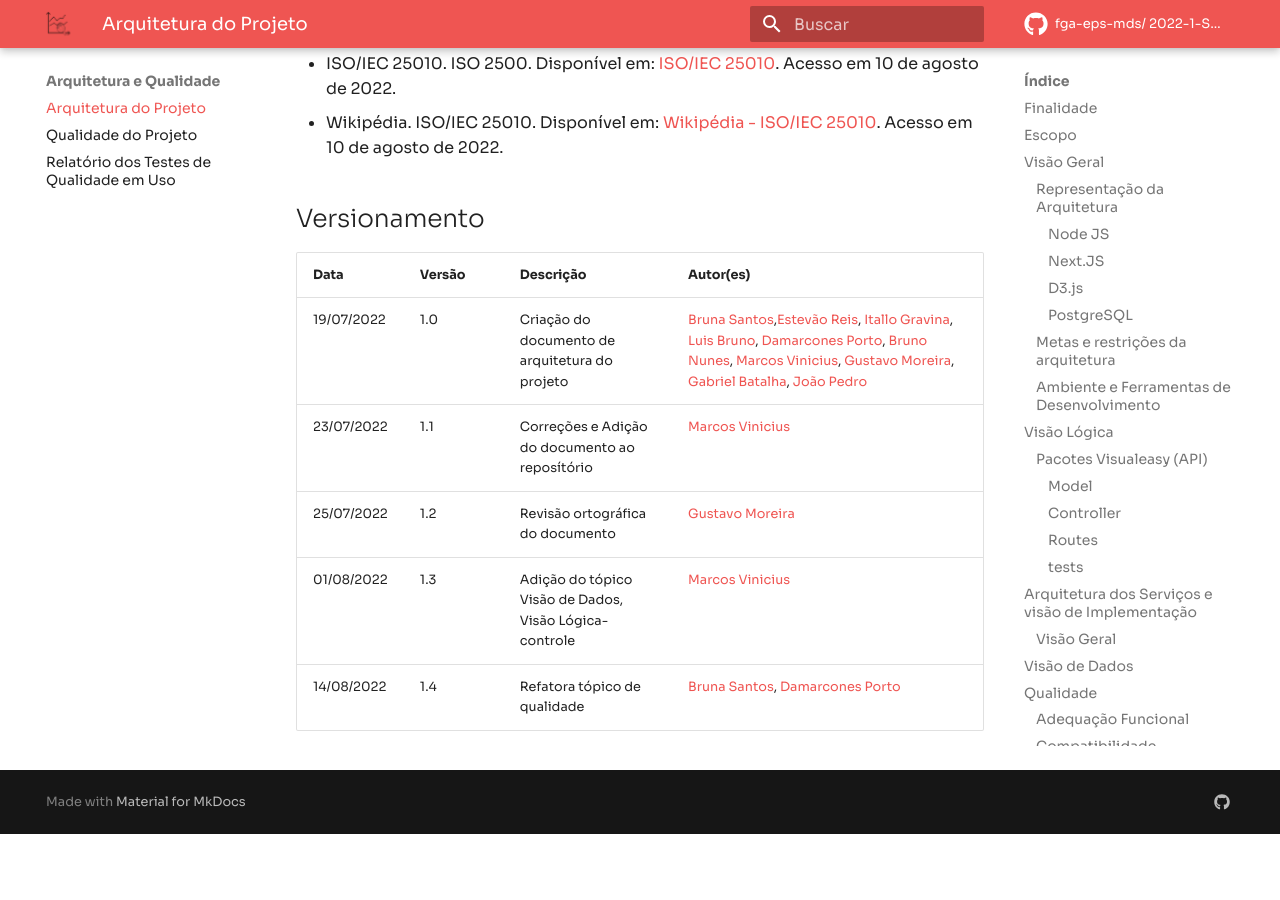
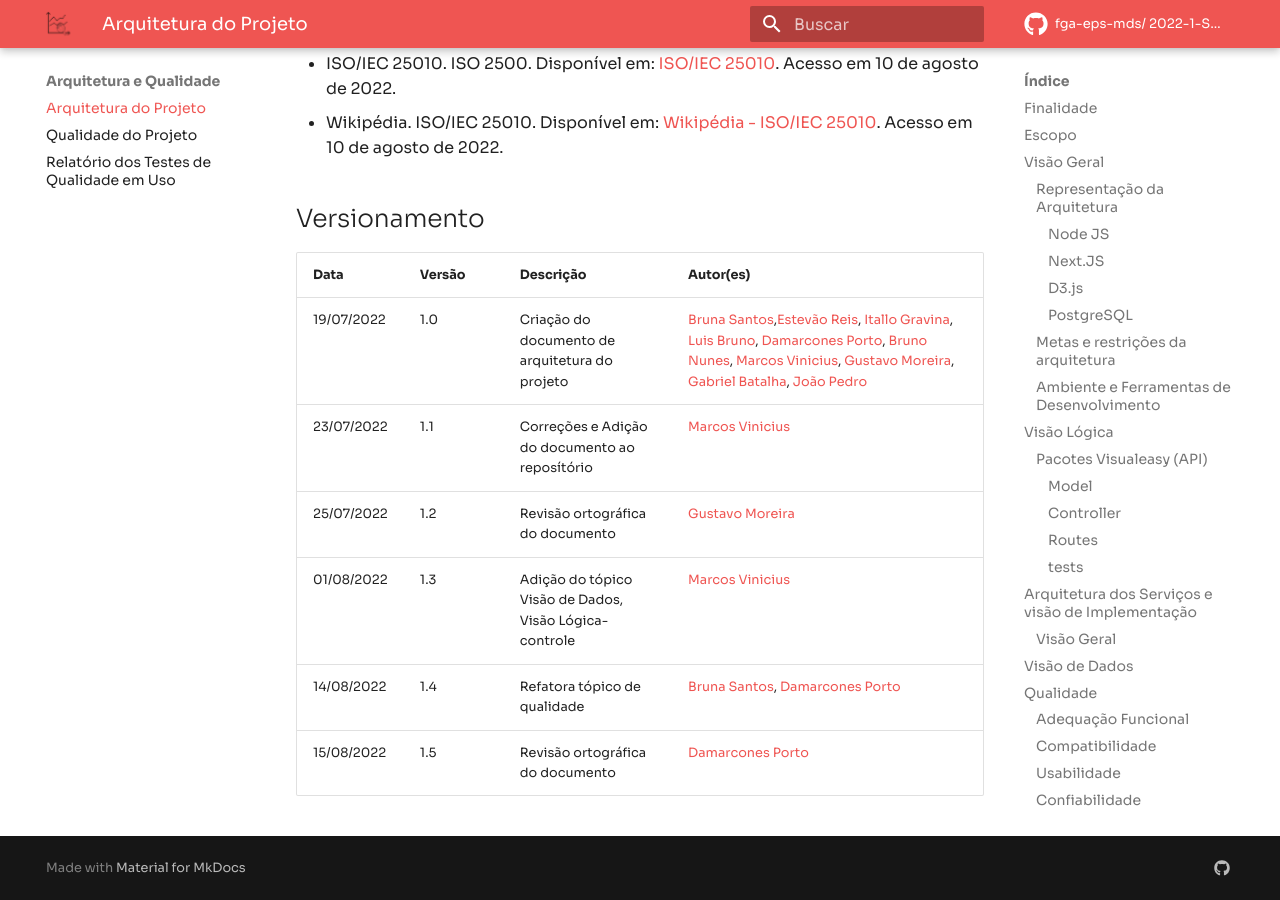
Before and after one commit to fga-eps-mds/2022-1-Visualeasy-Doc, an MkDocs documentation site: the page built from docs/documentacao/arquitetura.md, in a window 1280 px wide and 900 px high, scrolled down 11511 px. Built offline with MkDocs 1.6.1 and Material for MkDocs 9.7.7, drawn with Linux system fonts in a browser that asks for light colours; comment, search, counter and statistics services are not loaded; before the commit the page ends 12345 px from its top, so only the background shows below that.

Commit message:
Revisão ortográfica do documento.

```diff
--- a/docs/documentacao/arquitetura.md
+++ b/docs/documentacao/arquitetura.md
@@ -256,3 +256,4 @@ As caracterísitcas de qualidade do produto de software serão avaliadas no [Tes
 |25/07/2022|1.2|Revisão ortográfica do documento| [Gustavo Moreira](https://github.com/gustavoduartemoreira)
 |01/08/2022|1.3|Adição do tópico Visão de Dados, Visão Lógica-controle| [Marcos Vinicius](https://github.com/marcos-mv)
 |14/08/2022|1.4|Refatora tópico de qualidade|[Bruna Santos](https://github.com/brunaalmeidasantos), [Damarcones Porto](https://github.com/damarcones)|
+|15/08/2022|1.5|Revisão ortográfica do documento|[Damarcones Porto](https://github.com/damarcones)|
```
